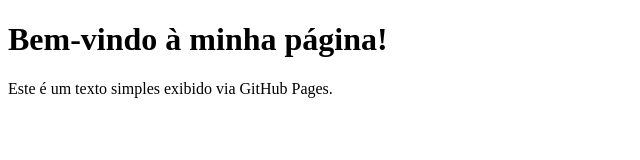
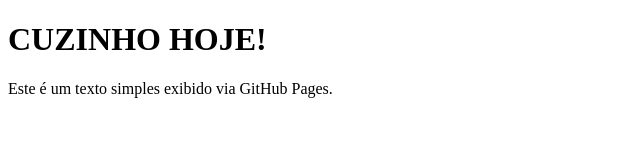
Before and after one commit to Arthurmedina07/CzNH, a plain HTML site: page index.html in a window 1280 px wide. Shown: the whole page, without its empty margins (0-640 px from the left). Drawn offline with Linux system fonts and the light colour scheme.

Commit message:
Update index.html

```diff
--- a/index.html
+++ b/index.html
@@ -6,7 +6,7 @@
   <title>Minha Página</title>
 </head>
 <body>
-  <h1>Bem-vindo à minha página!</h1>
+  <h1>CUZINHO HOJE!</h1>
   <p>Este é um texto simples exibido via GitHub Pages.</p>
 </body>
 </html>
```
